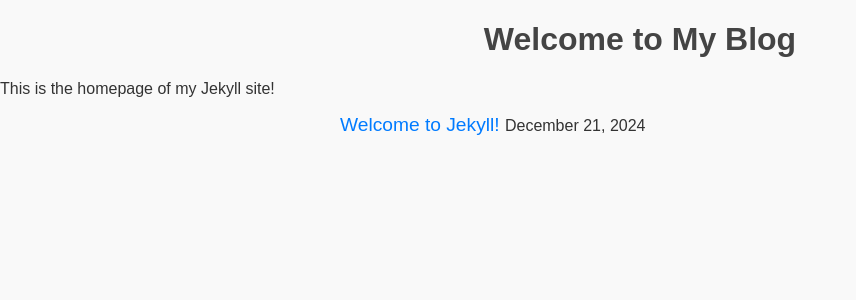
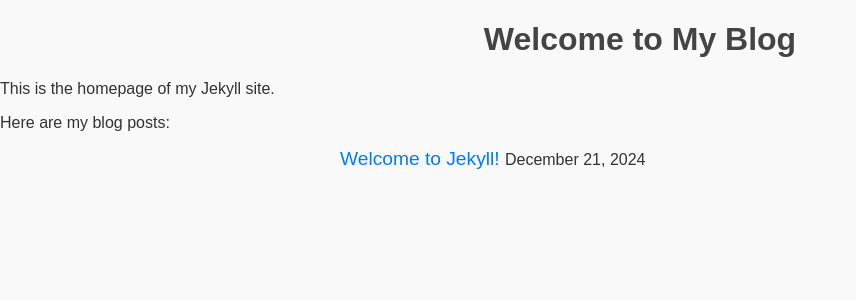
Before and after one commit to Hike-projects/Blogpage, a Jekyll site: the page built from index.markdown, in a window 1280 px wide. Shown: the top 300 px of the page, without its empty margins (0-856 px from the left). Built offline with Jekyll 4.4.1, drawn with Linux system fonts in a browser that asks for light colours.

Commit message:
Update index.markdown

```diff
--- a/index.markdown
+++ b/index.markdown
@@ -2,15 +2,17 @@
 layout: default
 title: Home
 ---
-<div class="homepage">
-    <h1>Welcome to My Blog</h1>
-    <p>This is the homepage of my Jekyll site!</p>
-    <ul>
-        {% for post in site.posts %}
-        <li>
-            <a href="{{ post.url }}">{{ post.title }}</a>
-            <small>{{ post.date | date: "%B %d, %Y" }}</small>
-        </li>
-        {% endfor %}
-    </ul>
-</div>
+# Welcome to My Blog
+
+This is the homepage of my Jekyll site.
+
+Here are my blog posts:
+
+<ul>
+    {% for post in site.posts %}
+    <li>
+        <a href="{{ post.url }}">{{ post.title }}</a>
+        <small>{{ post.date | date: "%B %d, %Y" }}</small>
+    </li>
+    {% endfor %}
+</ul>
```
